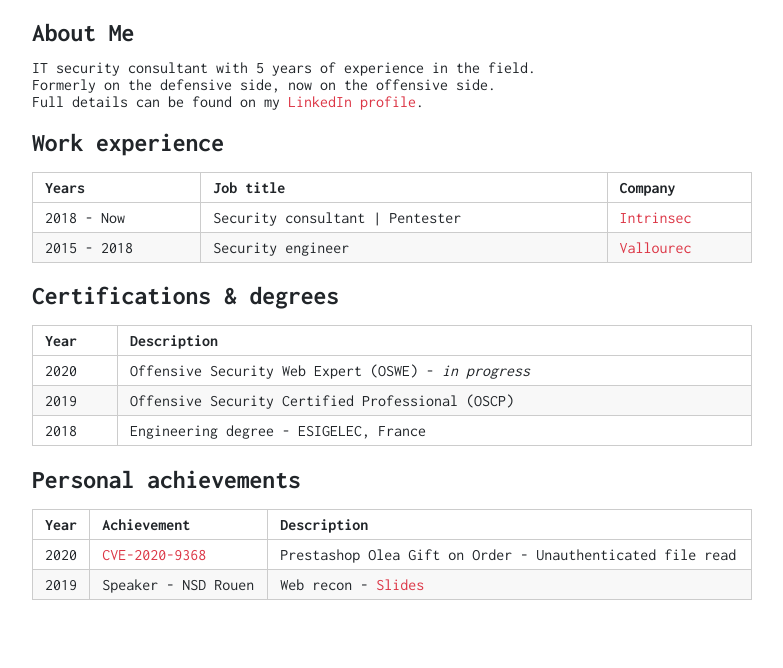
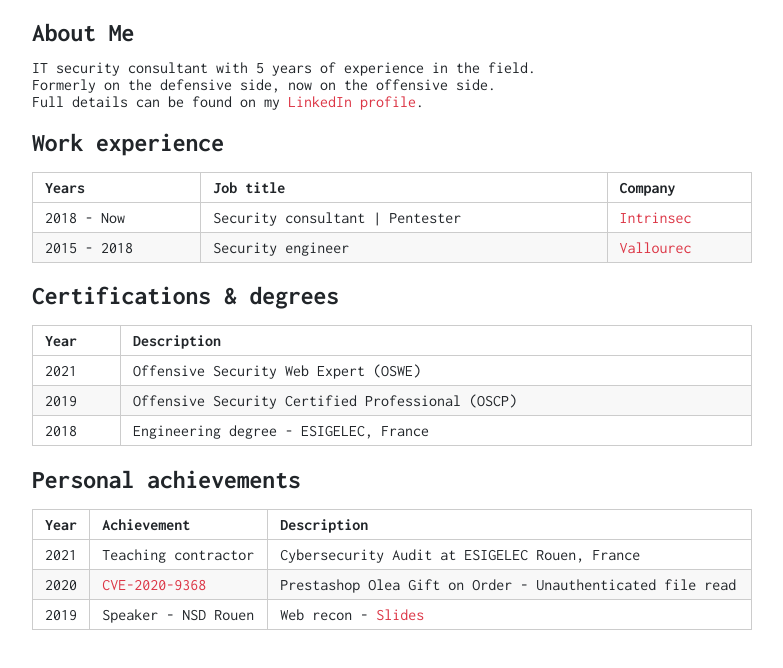
Before and after one commit to besnardf/besnardf.github.io, a plain HTML site: page index.html in a window 1280 px wide. Shown: the part 108-776 px from the top of the page, without its empty margins (248-1031 px from the left). Drawn offline with nearby package versions, Linux system fonts and the light colour scheme.

Commit message:
2021 02 Update

```diff
--- a/index.html
+++ b/index.html
@@ -62,8 +62,8 @@ Full details can be found on my <a href="https://linkedin.com/in/florentbesnard"
 </thead>
 <tbody>
 <tr>
-<td>2020</td>
-<td>Offensive Security Web Expert (OSWE) - <em>in progress</em></td>
+<td>2021</td>
+<td>Offensive Security Web Expert (OSWE)</td>
 </tr>
 <tr>
 <td>2019</td>
@@ -86,6 +86,11 @@ Full details can be found on my <a href="https://linkedin.com/in/florentbesnard"
 </thead>
 <tbody>
 <tr>
+<td>2021</td>
+<td>Teaching contractor</td>
+<td>Cybersecurity Audit at ESIGELEC Rouen, France</td>
+</tr>
+<tr>
 <td>2020</td>
 <td><a href="https://github.com/Intrinsec/CERT/blob/master/Advisories/CVE-2020-9368.md">CVE-2020-9368</a></td>
 <td>Prestashop Olea Gift on Order - Unauthenticated file read</td>
```
